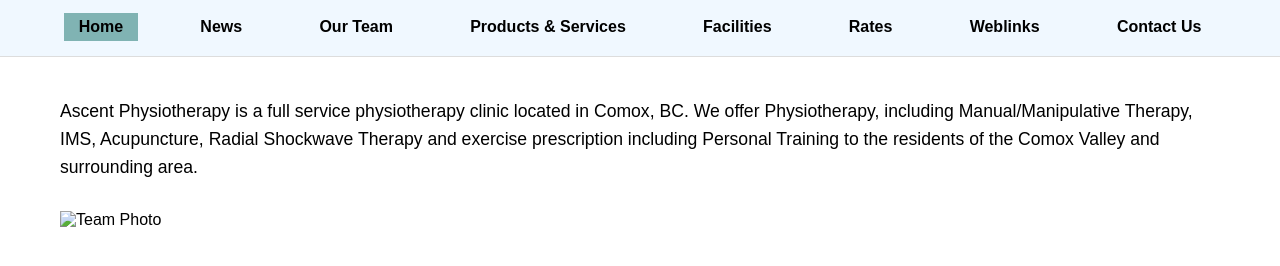
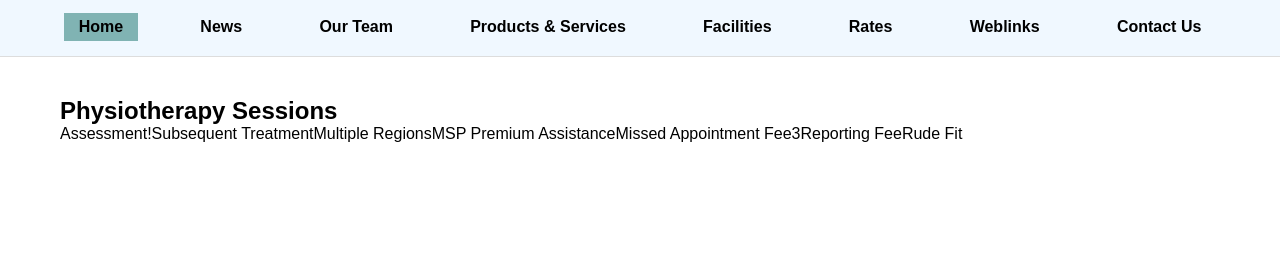
Before and after one commit to Danny-Kyle/ascentPhysio, a plain HTML site: page Rates.html in a window 1280 px wide. Shown: the part 142-408 px from the top of the page. Drawn offline with Linux system fonts and the light colour scheme.

Commit message:
out of life, SO SAY GOODBYE

```diff
--- a/Rates.html
+++ b/Rates.html
@@ -6,6 +6,11 @@
     <title>Ascent Physiotherapy</title>
 </head>
 <link rel="stylesheet" type="text/css" href="index.css">
+<style>
+    table {    display: flex;
+  flex-direction: column;
+}
+</style>
 <script src="main.js"></script>
 <body>
     <header>
@@ -26,7 +31,7 @@
 
     <nav>
         <div class="nav-links">
-            <a href="#" class="active">Home</a>
+            <a href="index.html" class="active">Home</a>
             <a href="News.html">News</a>
             <a href="OurTeam.html">Our Team</a>
             <a href="P&S.html">Products & Services</a>
@@ -38,10 +43,17 @@
     </nav>
 
     <main>
-        <p class="intro-text">
-            Ascent Physiotherapy is a full service physiotherapy clinic located in Comox, BC. We offer Physiotherapy, including Manual/Manipulative Therapy, IMS, Acupuncture, Radial Shockwave Therapy and exercise prescription including Personal Training to the residents of the Comox Valley and surrounding area.
-        </p>
-        <img src="/api/placeholder/1200/500" alt="Team Photo" class="team-image">
+        <h2>Physiotherapy Sessions</h2>
+        <table flex>
+            <tr>Assessment!</tr>
+            <tr>Subsequent Treatment</tr>
+            <tr>Multiple Regions</tr>
+            <tr>MSP Premium Assistance</tr>
+            <tr>Missed Appointment Fee3</tr>
+            <tr>Reporting Fee</tr>
+            <tr>Rude Fit</tr>
+        </table>
+
     </main>
 
 </body>
```
Also changed, not shown: Contact.html (+1 -1 lines), Facilities.html (+1 -1 lines), News.html (+1 -1 lines), OurTeam.html (+1 -1 lines), P&S.html (+1 -1 lines), index.html (+1 -1 lines), weblinks.html (+1 -1 lines).
